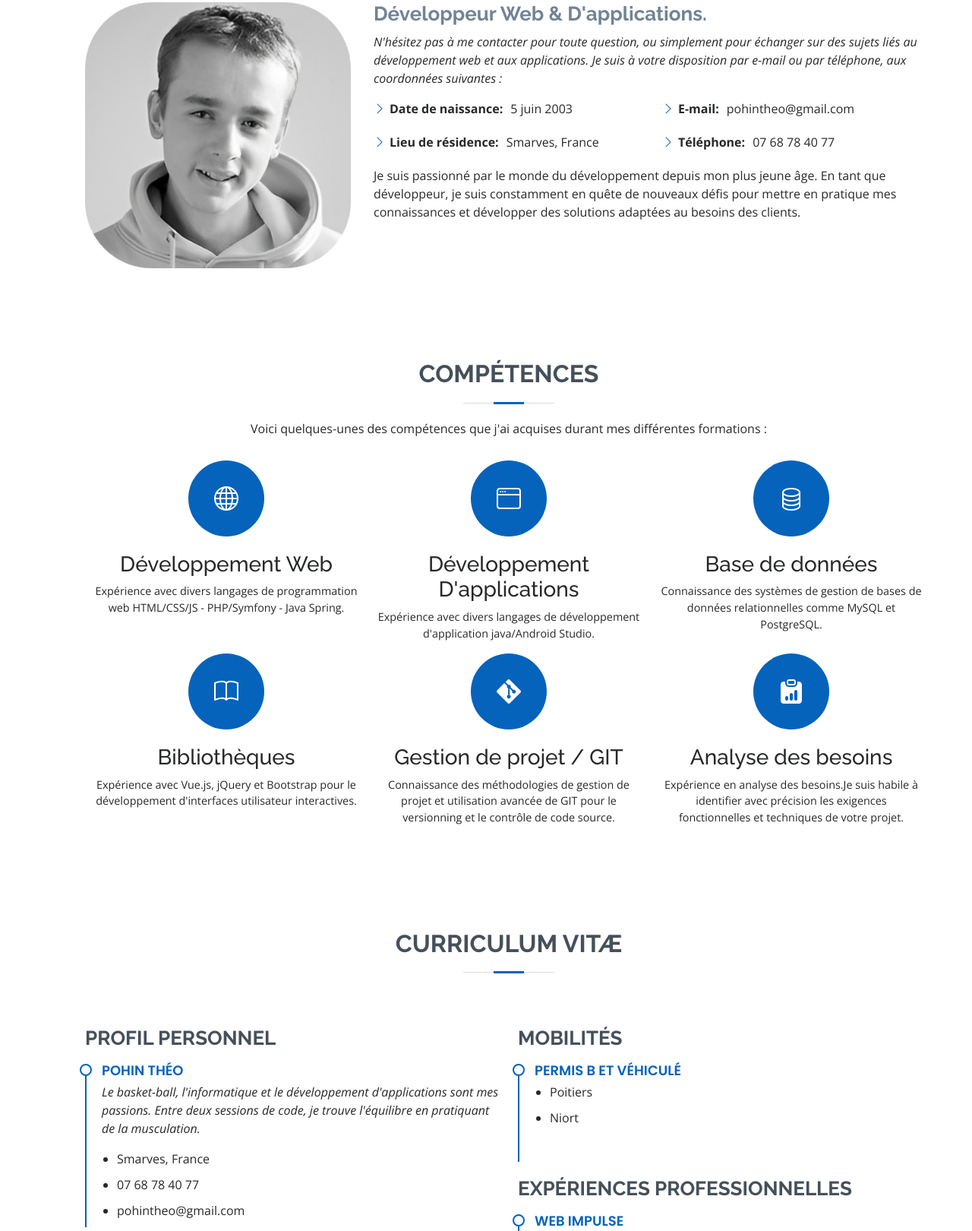
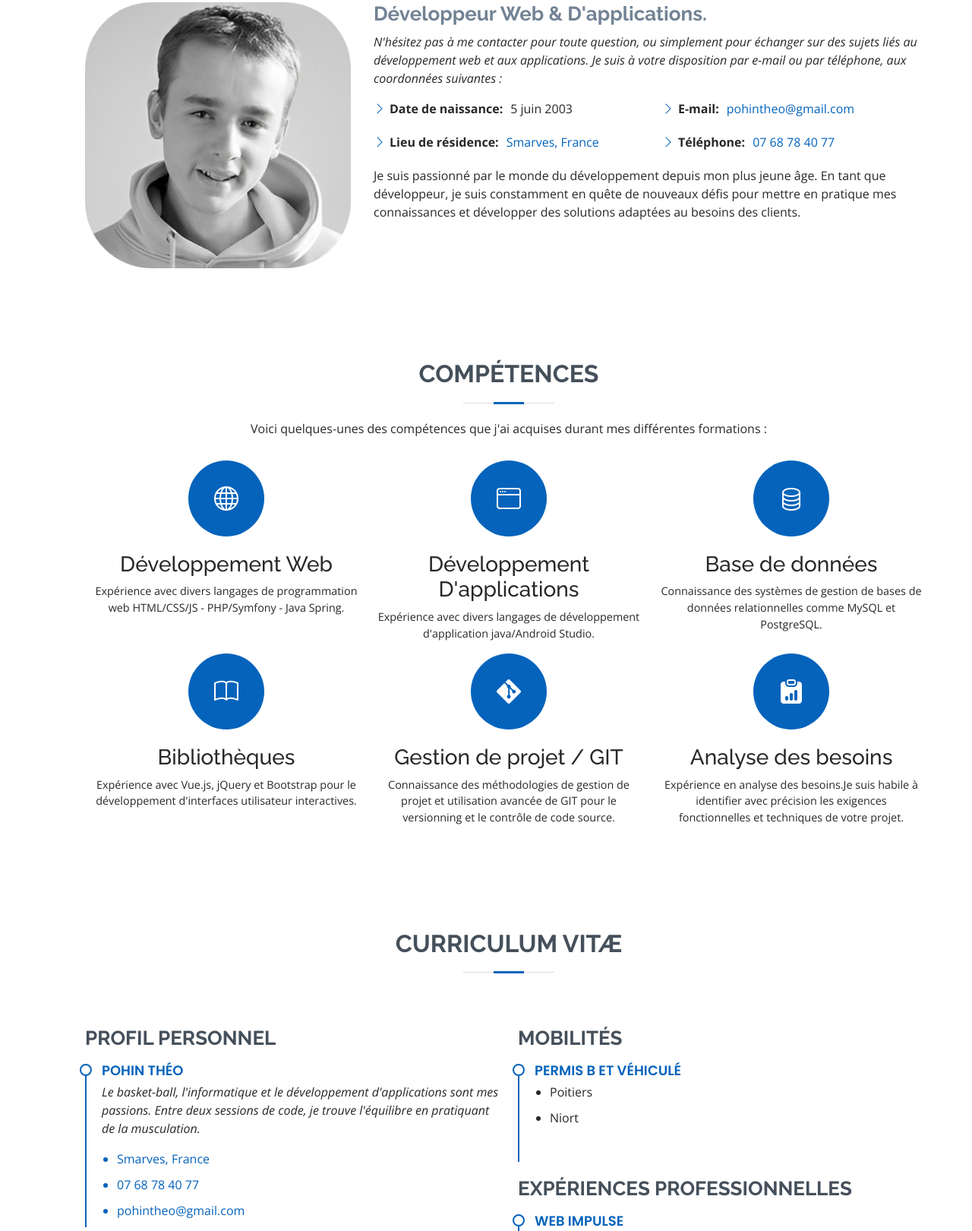
Before and after one commit to amounille/portfolioTheo2024, a plain HTML site: page index.html in a window 1280 px wide. Shown: the part 1037-2657 px from the top of the page at 76% size. Drawn offline with nearby package versions, Linux system fonts and the light colour scheme.

Commit message:
link contact

```diff
--- a/index.html
+++ b/index.html
@@ -144,7 +144,9 @@
                     <li>
                       <i class="bi bi-chevron-right"></i>
                       <strong>Lieu de résidence:</strong>
+                    <a href="https://www.google.fr/maps/place/Smarves/@46.5118212,0.3157229,13z/data=!3m1!4b1!4m6!3m5!1s0x47fdc078c95d42bd:0x8aa896c6cccac9b1!8m2!3d46.5109009!4d0.350252!16s%2Fm%2F03qhh0f?entry=ttu" target="_blank">
                       <span>Smarves, France</span>
+                    </a>
                     </li>
                   </ul>
                 </div>
@@ -152,11 +154,11 @@
                   <ul>
                     <li>
                       <i class="bi bi-chevron-right"></i>
-                      <strong>E-mail:</strong> <span>pohintheo@gmail.com</span>
+                      <strong>E-mail:</strong> <a href="mailto:pohintheo@gmail.com"><span>pohintheo@gmail.com</span></a>
                     </li>
                     <li>
                       <i class="bi bi-chevron-right"></i>
-                      <strong>Téléphone:</strong> <span>07 68 78 40 77</span>
+                      <strong>Téléphone:</strong> <a href="Tel:+33768784077"><span>07 68 78 40 77</span></a>
                     </li>
                   </ul>
                 </div>
@@ -210,7 +212,6 @@
               <div class="col-lg-4 col-md-6 text-center">
                 <div class="competence">
                   <div class="competence-circle">
-                    <!-- Mettez ici le contenu ou l'icône représentant la compétence -->
                     <i class="bi bi-database"></i>
                   </div>
                   <h3 class="competence-title">Base de données</h3>
@@ -223,7 +224,6 @@
               <div class="col-lg-4 col-md-6 text-center">
                 <div class="competence">
                   <div class="competence-circle">
-                    <!-- Mettez ici le contenu ou l'icône représentant la compétence -->
                     <i class="bi bi-book"></i>
                   </div>
                   <h3 class="competence-title">Bibliothèques</h3>
@@ -236,7 +236,6 @@
               <div class="col-lg-4 col-md-6 text-center">
                 <div class="competence">
                   <div class="competence-circle">
-                    <!-- Mettez ici le contenu ou l'icône représentant la compétence -->
                     <i class="bi bi-git"></i>
                   </div>
                   <h3 class="competence-title">Gestion de projet / GIT</h3>
@@ -250,7 +249,6 @@
               <div class="col-lg-4 col-md-6 text-center">
                 <div class="competence">
                   <div class="competence-circle">
-                    <!-- Mettez ici le contenu ou l'icône représentant la compétence -->
                     <i class="bi bi-clipboard-data-fill"></i>
                   </div>
                   <h3 class="competence-title">Analyse des besoins</h3>
@@ -265,9 +263,6 @@
           </div>
         </div>
       </section>
-
-      <!-- ======= Resume Section ======= -->
-
       <section id="resume" class="resume">
         <div class="container" data-aos="fade-up">
           <div class="section-title">
@@ -288,9 +283,15 @@
                   >
                 </p>
                 <ul>
+                  <a href="https://www.google.fr/maps/place/Smarves/@46.5118212,0.3157229,13z/data=!3m1!4b1!4m6!3m5!1s0x47fdc078c95d42bd:0x8aa896c6cccac9b1!8m2!3d46.5109009!4d0.350252!16s%2Fm%2F03qhh0f?entry=ttu" target="_blank">
                     <li>Smarves, France</li>
+                  </a>
+                  <a href="Tel:+33768784077">
                     <li>07 68 78 40 77</li>
+                  </a>
+                  <a href="mailto:pohintheo@gmail.com">
                     <li>pohintheo@gmail.com</li>
+                  </a>
                 </ul>
               </div>
 
@@ -404,9 +405,6 @@
           </div>
         </div>
       </section>
-
-      <!-- End Resume Section -->
-
       <section id="contact" class="contact">
         <div class="container" data-aos="fade-up">
           <div class="section-title">
@@ -417,9 +415,11 @@
               <div class="col-lg-5">
                 <div class="info">
                   <div class="address">
+                    <a href="https://www.google.fr/maps/place/Smarves/@46.5118212,0.3157229,13z/data=!3m1!4b1!4m6!3m5!1s0x47fdc078c95d42bd:0x8aa896c6cccac9b1!8m2!3d46.5109009!4d0.350252!16s%2Fm%2F03qhh0f?entry=ttu" target="_blank">
                       <i class="bi bi-geo-alt"></i>
                       <h4>Localisation :</h4>
                       <p>Smarves, 86240, France</p>
+                    </a>
                   </div>
                 </div>
               </div>
@@ -427,9 +427,11 @@
               <div class="col-lg-5">
                 <div class="info">
                   <div class="email">
+                    <a href="mailto:pohintheo@gmail.com">
                       <i class="bi bi-envelope"></i>
                       <h4>E-mail:</h4>
                       <p>pohintheo@gmail.com</p>
+                      </a>
                   </div>
                 </div>
               </div>
@@ -437,9 +439,11 @@
               <div class="col-lg-5">
                 <div class="info">
                   <div class="phone">
+                    <a href="tel:+33768784077">
                       <i class="bi bi-phone"></i>
                       <h4>Téléphone :</h4>
                       <p>07 68 78 40 77</p>
+                    </a>
                   </div>
                 </div>
               </div>
@@ -448,9 +452,6 @@
         </div>
       </section>
     </main>
-    <!-- End #main -->
-
-    <!-- ======= Footer ======= -->
     <footer id="footer">
       <div class="container">
         <h3>Pohin Théo</h3>
@@ -467,8 +468,6 @@
         </div>
       </div>
     </footer>
-    <!-- End Footer -->
-
     <div id="preloader"></div>
     <a
       href="#"
```
Lines whose indentation alone changed are shown as unchanged.
